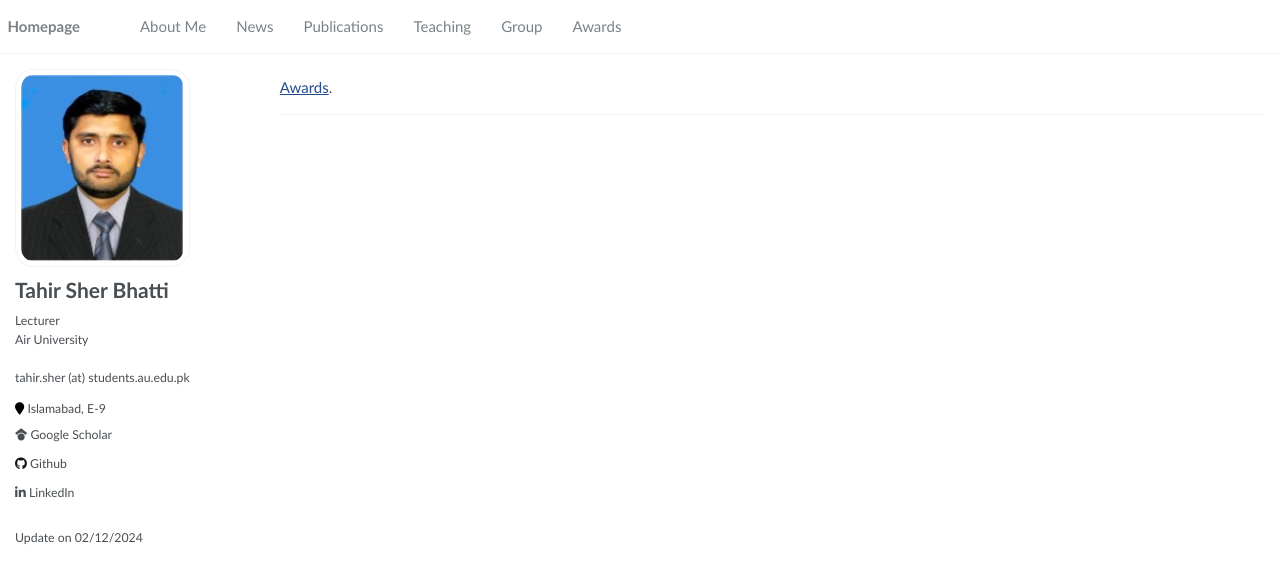
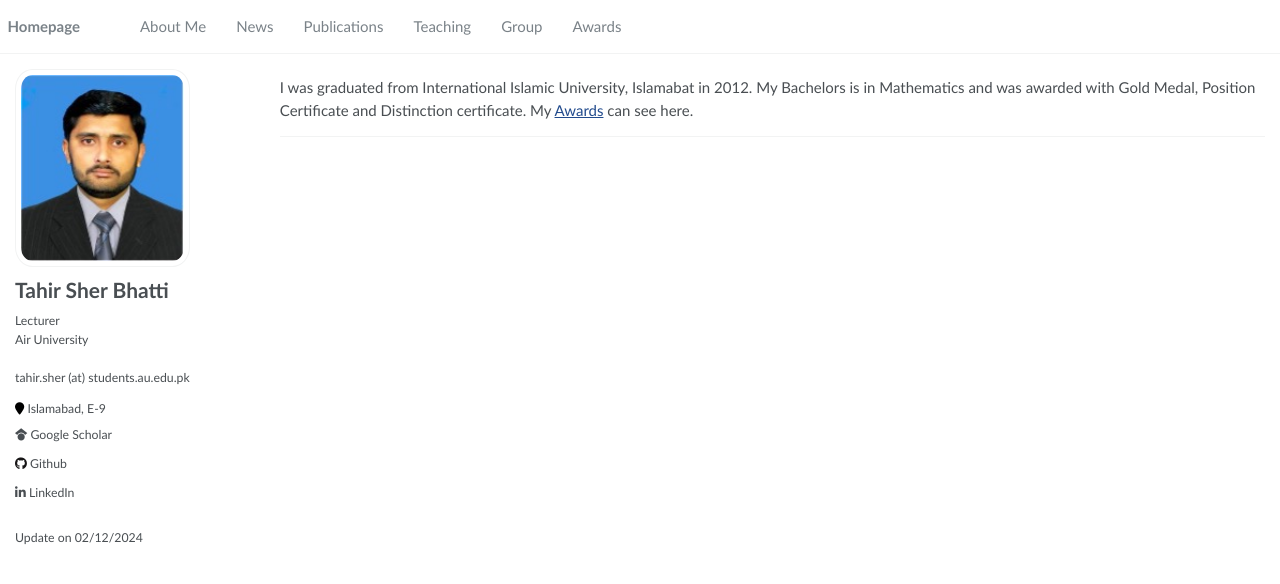
Before and after one commit to TahirSher/TahirSher.github.io, a Jekyll site: the page built from _pages/awards.md, in a window 1280 px wide. Shown: the top 584 px of the page. Built offline with Jekyll 4.4.1, drawn with Linux system fonts in a browser that asks for light colours; nearby versions of some CDN libraries.

Commit message:
Update awards.md

```diff
--- a/_pages/awards.md
+++ b/_pages/awards.md
@@ -18,6 +18,6 @@ author_profile: true
 <span class='anchor' id='about-me'></span>
 
 
-[Awards](/files/Awards.pdf).
+I was graduated from International Islamic University, Islamabat in 2012. My Bachelors is in Mathematics and was awarded with Gold Medal, Position Certificate and Distinction certificate. My [Awards](/files/Awards.pdf) can see here.
 
 ---
```
